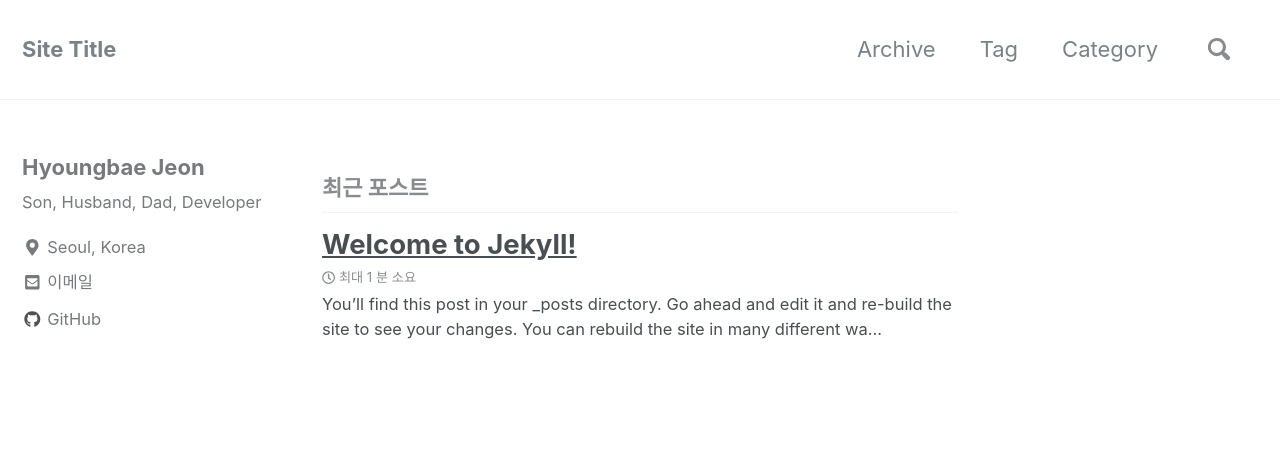
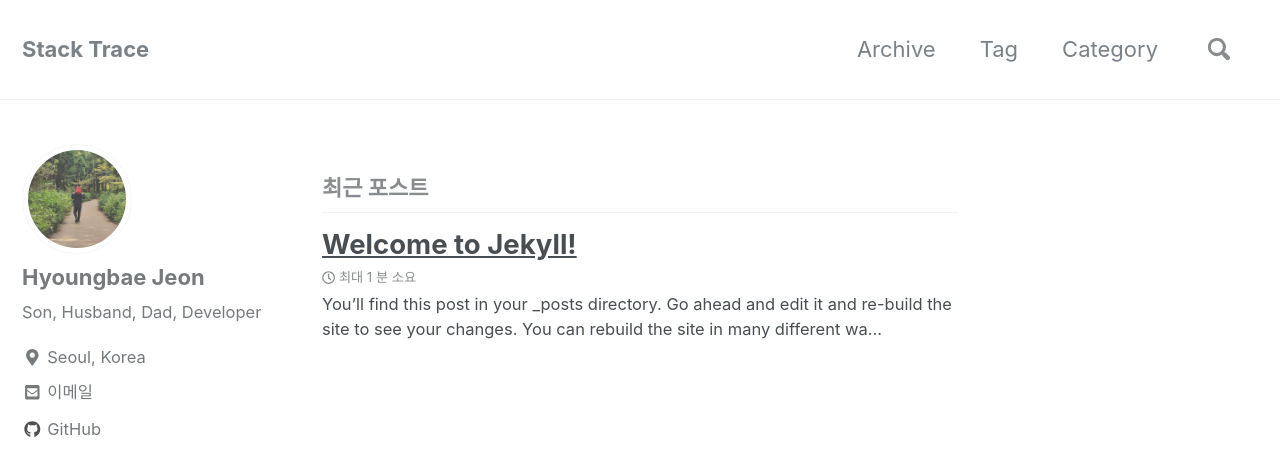
Before and after one commit to HyoungbaeJeon/hyoungbaejeon.github.io, a Jekyll site: the page built from index.html, in a window 1280 px wide and 900 px high. Shown: the top 476 px of the window. Built offline with Jekyll 4.4.1, drawn with Linux system fonts in a browser that asks for light colours; nearby versions of some CDN libraries; the list of posts is cut into pages by our own code.

Commit message:
edit blog setting

```diff
--- a/_config.yml
+++ b/_config.yml
@@ -16,10 +16,10 @@ minimal_mistakes_skin    : "default" # "air", "aqua", "contrast", "dark", "dirt"
 
 # Site Settings
 locale                   : "ko"
-title                    : "Site Title"
+title                    : "Stack Trace"
 title_separator          : "-"
 name                     : "Hyoungbae Jeon"
-description              : "An amazing website."
+description              : "development, test, debugging"
 url                      : "https://hyoungbaejeon.github.io/" # the base hostname & protocol for your site e.g. "https://mmistakes.github.io"
 baseurl                  : # the subpath of your site, e.g. "/blog"
 repository               : # GitHub username/repo-name e.g. "mmistakes/minimal-mistakes"
@@ -90,15 +90,15 @@ social:
 
 # Analytics
 analytics:
-  provider               : false # false (default), "google", "google-universal", "custom"
+  provider               : "google" # false (default), "google", "google-universal", "custom"
   google:
-    tracking_id          :
+    tracking_id          : "UA-116908787-1"
 
 
 # Site Author
 author:
   name             : "Hyoungbae Jeon"
-  avatar           : # path of avatar image, e.g. "/assets/images/bio-photo.jpg"
+  avatar           : "/assets/images/profile.png" # path of avatar image, e.g. "/assets/images/bio-photo.jpg"
   bio              : "Son, Husband, Dad, Developer"
   location         : "Seoul, Korea"
   email            : "hyoungbae.jeon@gmail.com"
```
Also changed, not shown: README.md, assets/images/profile.png (added).
